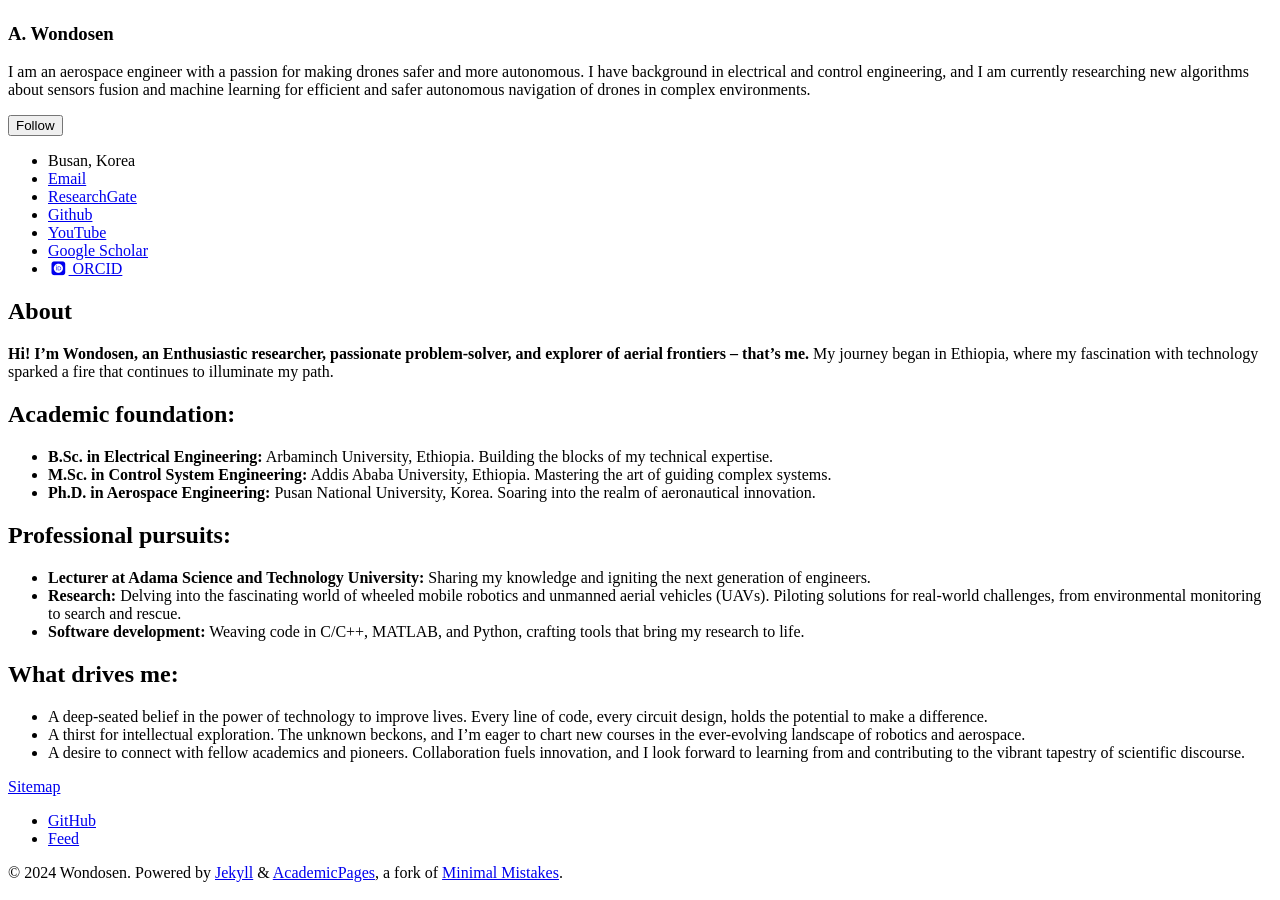
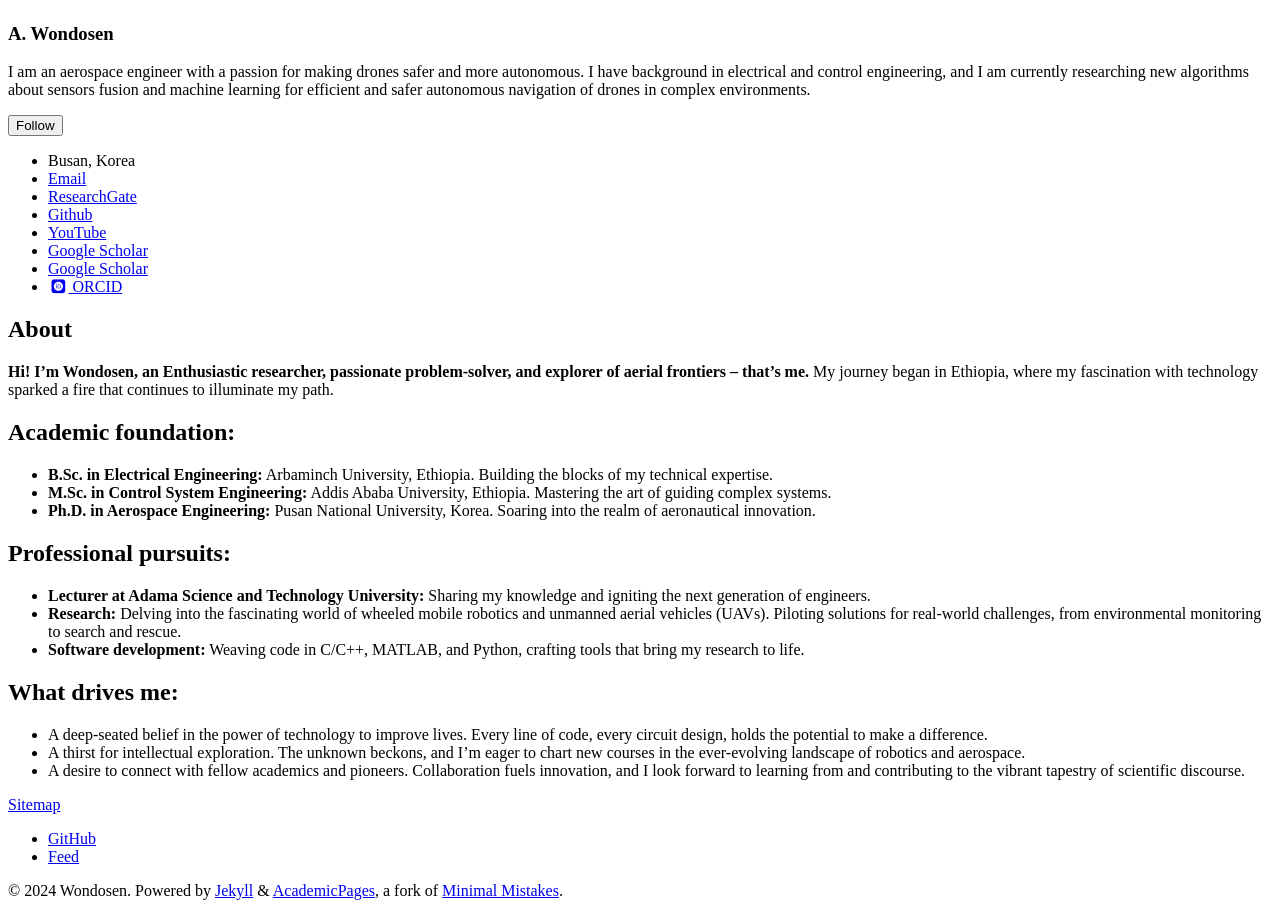
Before and after one commit to WondesenB/about, a Jekyll site: the page built from _pages/about.md, in a window 1280 px wide and 900 px high, scrolled down 761 px. Built offline with Jekyll 4.4.1, drawn with Linux system fonts in a browser that asks for light colours; some web fonts are replaced.

Commit message:
Update author-profile.html

```diff
--- a/_includes/author-profile.html
+++ b/_includes/author-profile.html
@@ -106,6 +106,9 @@
       {% if author.googlescholar %}
         <li><a href="{{ author.googlescholar }}"><i class="fas fa-fw fa-graduation-cap"></i> Google Scholar</a></li>
       {% endif %}
+      {% if author.webofscience %}
+        <li><a href="{{ author.webofscience }}"><i class="fa-light fa-globe"></i> Google Scholar</a></li>
+      {% endif %}
       {% if author.pubmed %}
         <li><a href="{{ author.pubmed }}"><i class="ai ai-pubmed-square ai-fw"></i> PubMed</a></li>
       {% endif %}
```
